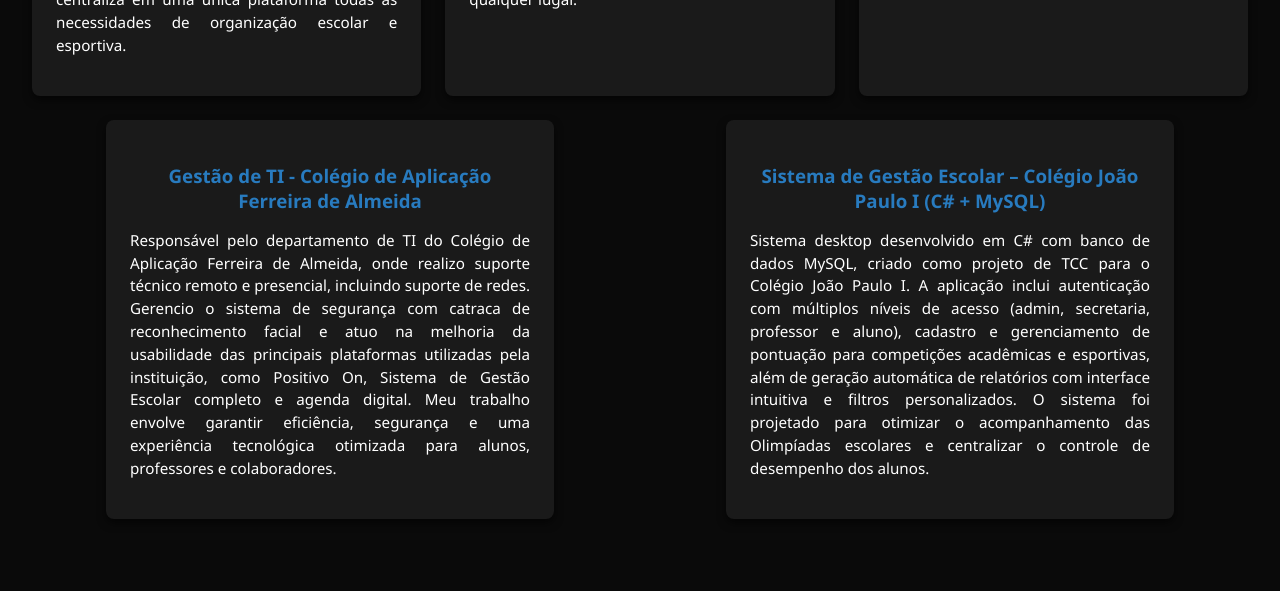
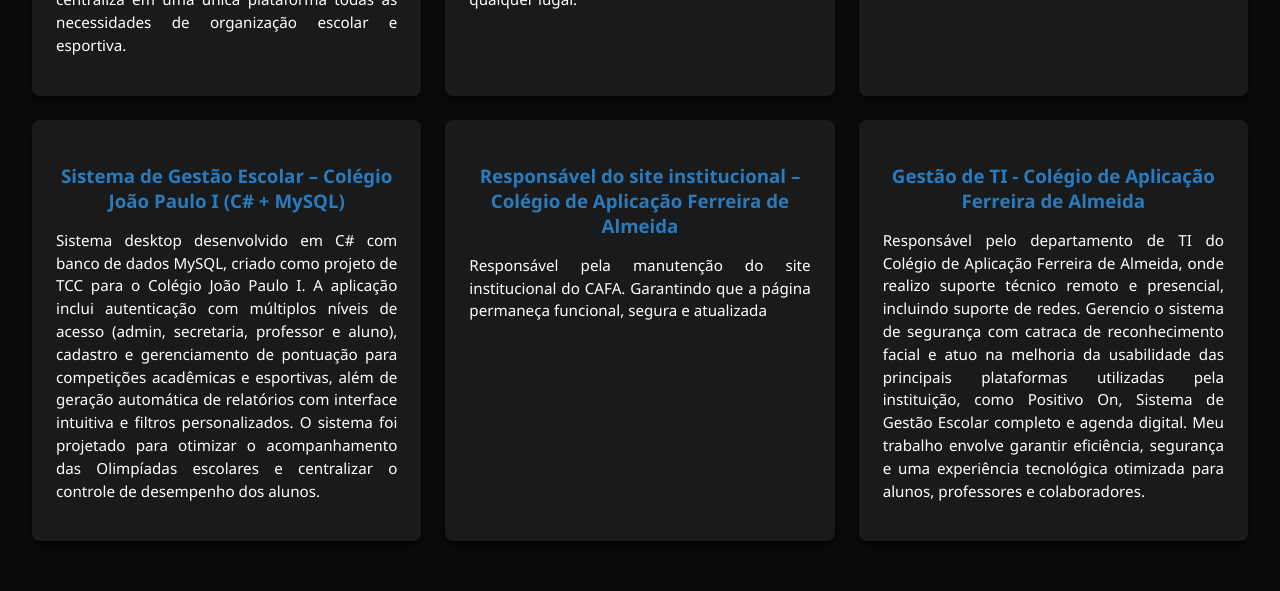
Before and after one commit to leonardobier/portfolio, a React (Vite) app: page / in a window 1280 px wide. Shown: the part 3560-4151 px from the top of the page. Built offline with nearby package versions, Linux system fonts and the light colour scheme; no server answers.

Commit message:
{mensagem_de_commit}

```diff
--- a/src/components/Projects.jsx
+++ b/src/components/Projects.jsx
@@ -19,14 +19,19 @@ function Projects() {
         "Esse sistema é uma aplicação desktop desenvolvida em C# com MySQL no Visual Studio, voltada para a gestão acadêmica completa de uma instituição, permitindo o controle de alunos, responsáveis, turmas e mensalidades, além de oferecer recursos financeiros como emissão de relatórios, baixa de pagamentos e exportação para PDF/Excel; também inclui módulos de eventos e espetáculos, com funcionalidades para reservar assentos, confirmar compras, gerenciar ingressos e acompanhar o status das vendas, integrando de forma prática e centralizada todas as operações administrativas, acadêmicas e financeiras em uma única plataforma."
     },
     {
+      titulo: "Sistema de Gestão Escolar – Colégio João Paulo I (C# + MySQL)",
+      descricao:
+        "Sistema desktop desenvolvido em C# com banco de dados MySQL, criado como projeto de TCC para o Colégio João Paulo I. A aplicação inclui autenticação com múltiplos níveis de acesso (admin, secretaria, professor e aluno), cadastro e gerenciamento de pontuação para competições acadêmicas e esportivas, além de geração automática de relatórios com interface intuitiva e filtros personalizados. O sistema foi projetado para otimizar o acompanhamento das Olimpíadas escolares e centralizar o controle de desempenho dos alunos."
+    },
+    {
+      titulo: "Responsável do site institucional – Colégio de Aplicação Ferreira de Almeida",
+      descricao:
+        "Responsável pela manutenção do site institucional do CAFA. Garantindo que a página permaneça funcional, segura e atualizada"
+    },
+    {
       titulo: "Gestão de TI - Colégio de Aplicação Ferreira de Almeida",
       descricao:
         "Responsável pelo departamento de TI do Colégio de Aplicação Ferreira de Almeida, onde realizo suporte técnico remoto e presencial, incluindo suporte de redes. Gerencio o sistema de segurança com catraca de reconhecimento facial e atuo na melhoria da usabilidade das principais plataformas utilizadas pela instituição, como Positivo On, Sistema de Gestão Escolar completo e agenda digital. Meu trabalho envolve garantir eficiência, segurança e uma experiência tecnológica otimizada para alunos, professores e colaboradores."
-    },
-    {
-      titulo: "Sistema de Gestão Escolar – Colégio João Paulo I (C# + MySQL)",
-      descricao:
-        "Sistema desktop desenvolvido em C# com banco de dados MySQL, criado como projeto de TCC para o Colégio João Paulo I. A aplicação inclui autenticação com múltiplos níveis de acesso (admin, secretaria, professor e aluno), cadastro e gerenciamento de pontuação para competições acadêmicas e esportivas, além de geração automática de relatórios com interface intuitiva e filtros personalizados. O sistema foi projetado para otimizar o acompanhamento das Olimpíadas escolares e centralizar o controle de desempenho dos alunos."
     }
   ];
 
```
